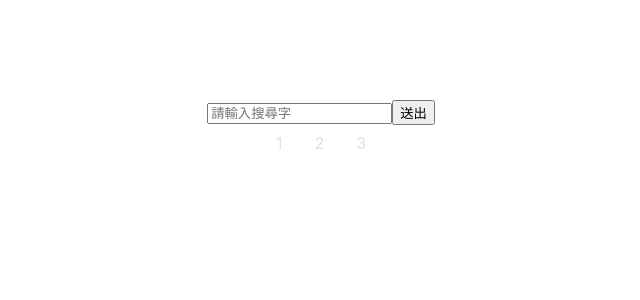
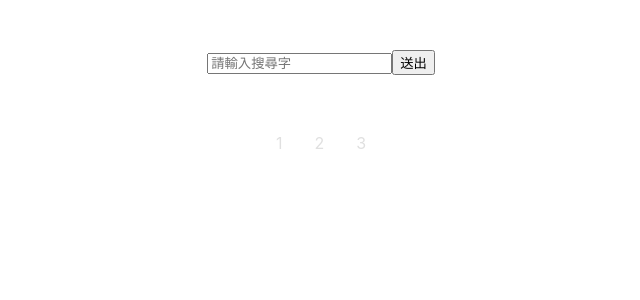
Before and after one commit to haiwen1206/raeyoutube, a React (Create React App) app: page / in a window 1280 px wide. Shown: the top 300 px of the page, without its empty margins (319-959 px from the left). Built offline with nearby package versions, Linux system fonts and the light colour scheme.

Commit message:
no message

```diff
--- a/src/components/Pagination.jsx
+++ b/src/components/Pagination.jsx
@@ -20,13 +20,19 @@ const Pagination = ({ pageConfig, onCatch, currentPage }) => {
         }
     }
     return (
-        <div>
+        <StyledDiv>
             <StyledUL>
                 {pages}
             </StyledUL>
-        </div>
+        </StyledDiv>
     )
 };
+
+const StyledDiv = styled.div`
+width: 100%;
+margin-top:50px;
+margin-bottom:50px;
+`;
 
 const StyledUL = styled.ul`
 display: inline-block;
--- a/src/pages/ContentPage.jsx
+++ b/src/pages/ContentPage.jsx
@@ -9,11 +9,21 @@ const ContentPage = ({ tubeData, currentPage }) => {
                 let url = 'https://www.youtube.com/watch?v=' + `${tubeData.id.videoId}`;
                 if (!tubeData.id.videoId) url = 'https://www.youtube.com/watch?v=c91bNchSC5Q&list=' + `${tubeData.id.playlistId}`;
                 return (
-                    <a href={url} target="_blank"> <img key={index} src={tubeData.snippet.thumbnails.high.url} alt="" key={index} /></a>
+                    <a href={url} target="_blank"> <StyledImg key={index} src={tubeData.snippet.thumbnails.high.url} alt="" key={index} /></a>
                 );
             })}
         </div>
     );
 };
 
+const StyledImg = styled.img`
+@media (max-width: 978px) {
+    width: 45%;
+}
+@media (min-width: 980px) {
+    width: 30%;
+}
+
+`;
+
 export default ContentPage;
--- a/src/pages/HomePage.jsx
+++ b/src/pages/HomePage.jsx
@@ -29,7 +29,7 @@ const HomePage = () => {
     };
     return (
         <StyledDiv>
-            <form onSubmit={handleSubmit(onSubmit)}>
+            <StyledForm onSubmit={handleSubmit(onSubmit)}>
                 <input
                     type="text"
                     placeholder="請輸入搜尋字"
@@ -44,14 +44,19 @@ const HomePage = () => {
                 >
                     送出
                 </button>
-            </form>
+            </StyledForm>
             <ListPage tubeData={tubeData} />
         </StyledDiv>
     );
 };
 const StyledDiv = styled.div`
           width: 100%;
-          margin-top:100px;
-        `;
+          margin-top:50px;
+ `;
+
+const StyledForm = styled.form`
+width:50%;
+margin:50px auto;
+`;
 
 export default HomePage;
--- a/src/pages/ListPage.jsx
+++ b/src/pages/ListPage.jsx
@@ -1,6 +1,6 @@
 import React, { useRef, useState, useEffect } from "react";
 import styled from "styled-components";
-import Pagination from "./../components/Pagination";
+import Pagination from "../components/Pagination";
 import ContentPage from "./ContentPage";
 
 const ListPage = ({ tubeData }) => {
@@ -36,4 +36,5 @@ const ListPage = ({ tubeData }) => {
     );
 };
 
+
 export default ListPage;
```
